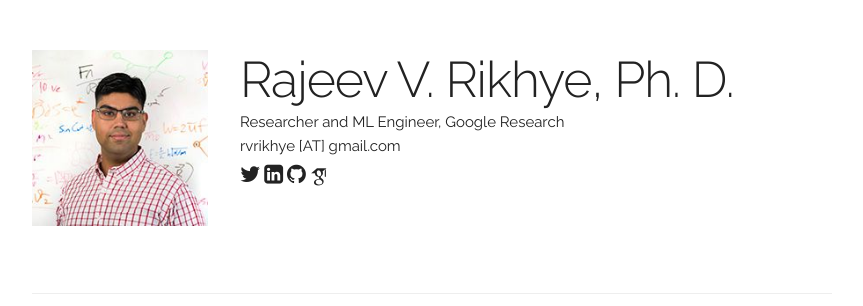
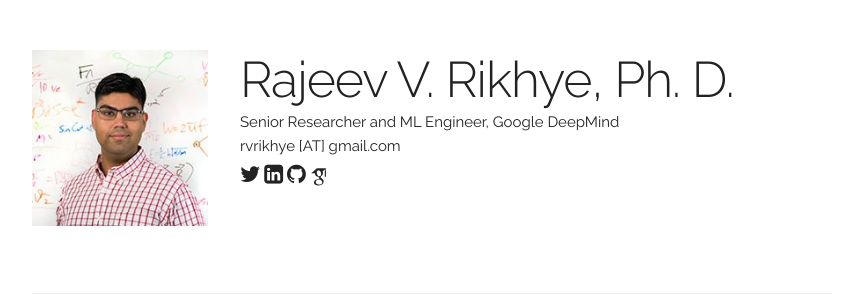
Before and after one commit to rvrikhye/rvrikhye.github.io, a Jekyll site: the page built from index.html, in a window 1280 px wide and 900 px high. Shown: the top 306 px of the window, without its empty margins (208-1071 px from the left). Built offline with Jekyll 4.4.1, drawn with Linux system fonts in a browser that asks for light colours; some web fonts are replaced.

Commit message:
Update main_info.yaml

```diff
--- a/_data/main_info.yaml
+++ b/_data/main_info.yaml
@@ -1,8 +1,7 @@
 name: "Rajeev V. Rikhye, Ph. D."
-title: "Researcher and ML Engineer, Google Research"
+title: "Senior Researcher and ML Engineer, Google DeepMind"
 email: "rvrikhye [AT] gmail.com"
 profile_pic: "/assets/img/portrait.jpg"
-twitter: "https://twitter.com/rvrikhye"
 linkedin: "https://www.linkedin.com/in/rajeev-rikhye-ph-d-95443043"
 github: "https://github.com/rvrikhye"
 google_scholar: "https://scholar.google.com/citations?user=uWabYBUAAAAJ&hl=en"
```
